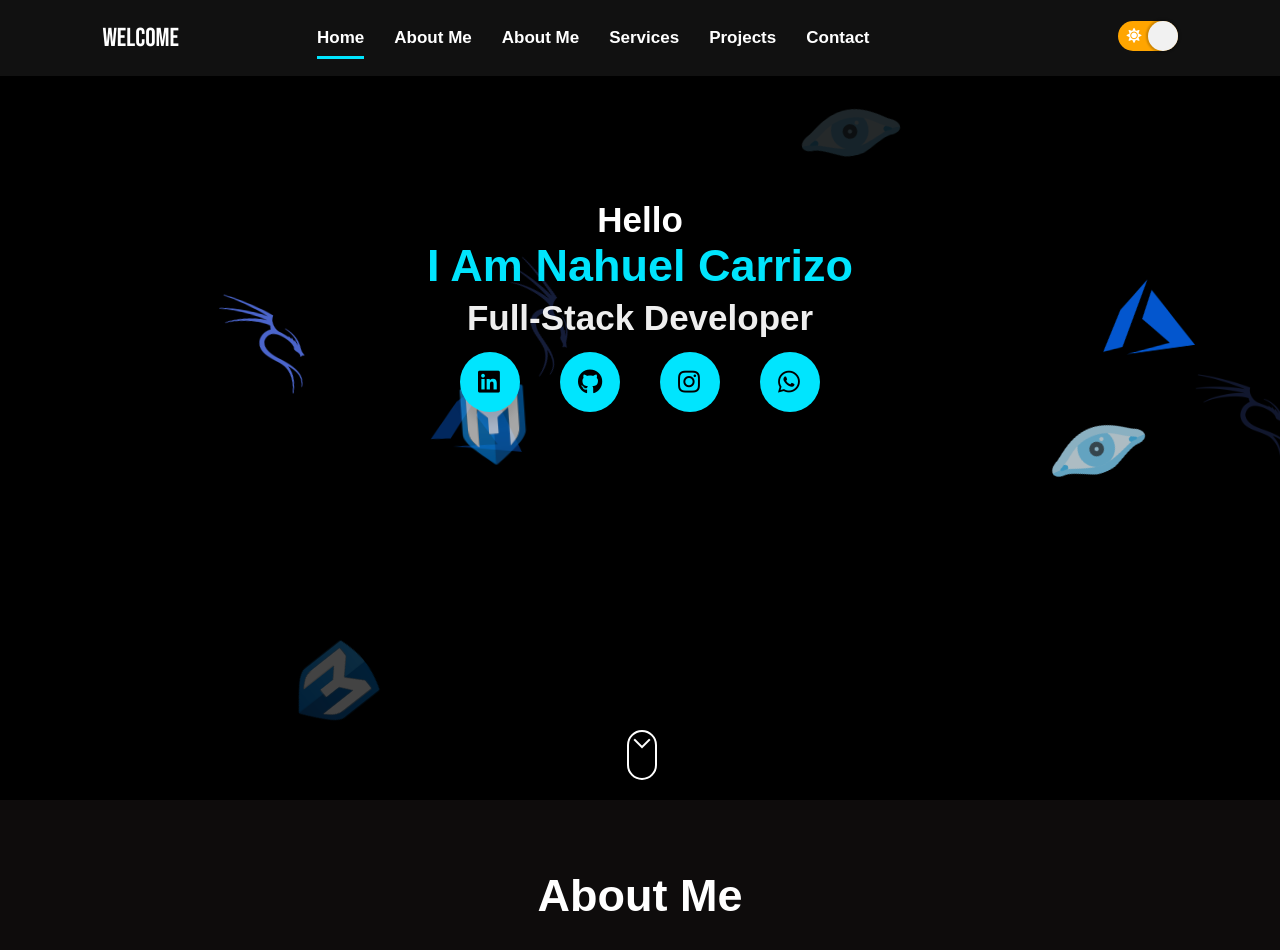
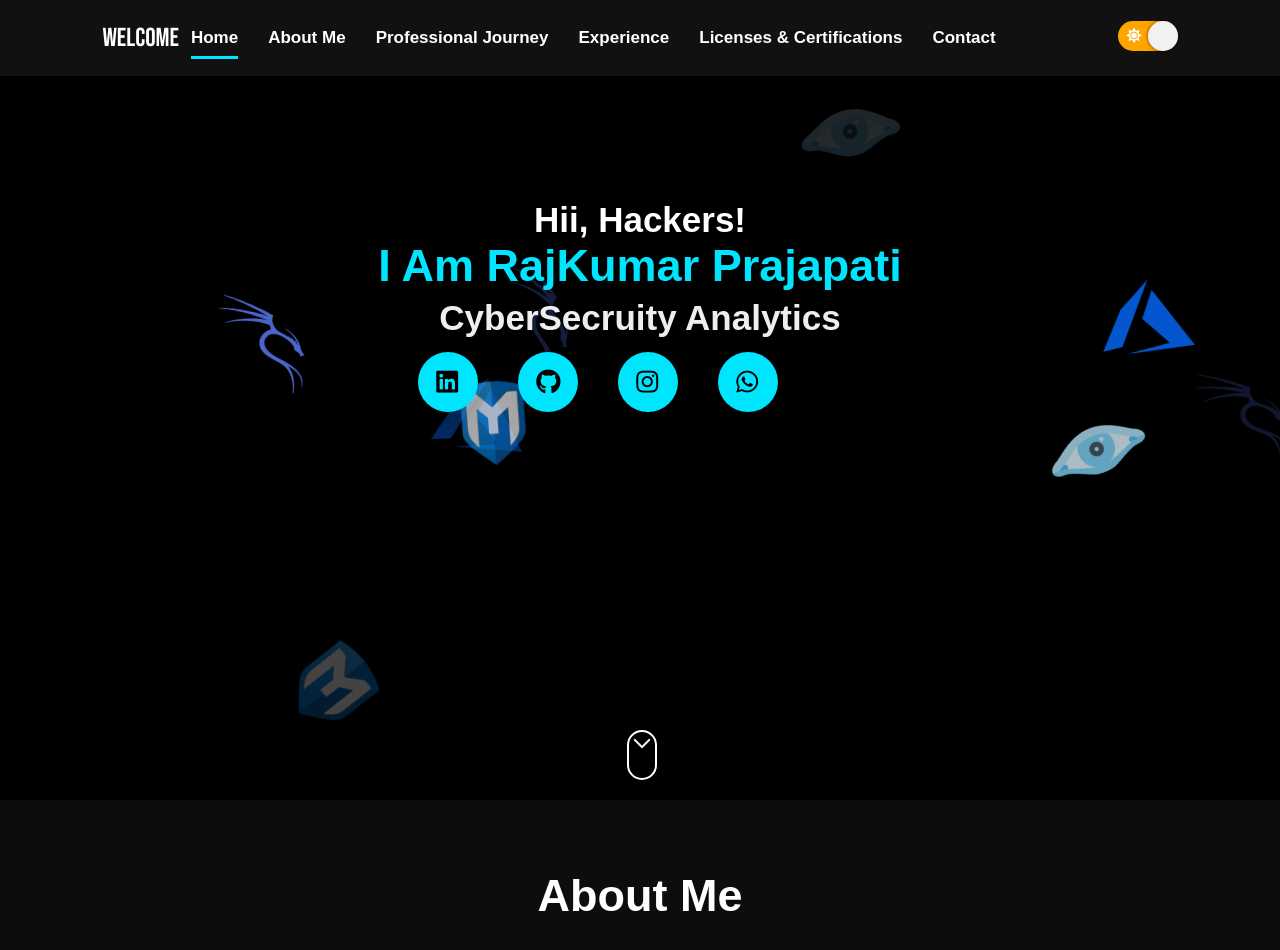
Before and after one commit to kunals495/Raj-portfolio, a React (Create React App) app: page / in a window 1280 px wide. Shown: the top 950 px of the page. Built offline with nearby package versions, Linux system fonts and the light colour scheme.

Commit message:
changes in header

```diff
--- a/src/components/Content/Content.jsx
+++ b/src/components/Content/Content.jsx
@@ -18,19 +18,19 @@ const Content = () => (
                 <p data-aos="fade-up" data-aos-delay="600">
                     <FormattedMessage
                         id='greeting'
-                        defaultMessage='Hello'
+                        defaultMessage='Hii, Hackers!'
                     />
                 </p>
                 <h1 data-aos="fade-up" data-aos-delay="800">
                     <FormattedMessage
                         id='name'
-                        defaultMessage='I am Nahuel Carrizo'
+                        defaultMessage='I am RajKumar Prajapati'
                     />
                 </h1>
                 <p data-aos="fade-up" data-aos-delay="1000">
                     <FormattedMessage
                         id='rol'
-                        defaultMessage='Full-stack developer'
+                        defaultMessage='CyberSecruity Analytics'
                     />
                 </p>
 
--- a/src/components/Header/Header.jsx
+++ b/src/components/Header/Header.jsx
@@ -55,20 +55,20 @@ const Header = () => {
                 <Link to="random" spy={true} offset={-150} href="#sobre-mi">
                     <FormattedMessage
                         id='exp'
-                        defaultMessage='About me'
+                        defaultMessage='Professional Journey'
                     />
 
                 </Link>
                 <Link to="servicios" spy={true} offset={-150} href="#servicios">
                     <FormattedMessage
                         id='services'
-                        defaultMessage='Services'
+                        defaultMessage='Experience'
                     />
                 </Link>
                 <Link to="proyectos" spy={true} offset={-150} href="#proyectos">
                     <FormattedMessage
                         id='projects'
-                        defaultMessage='Projects'
+                        defaultMessage='Licenses & Certifications'
                     />
                 </Link>
                 <Link to="contactos" spy={true} offset={-150} href="#contactos">
```
